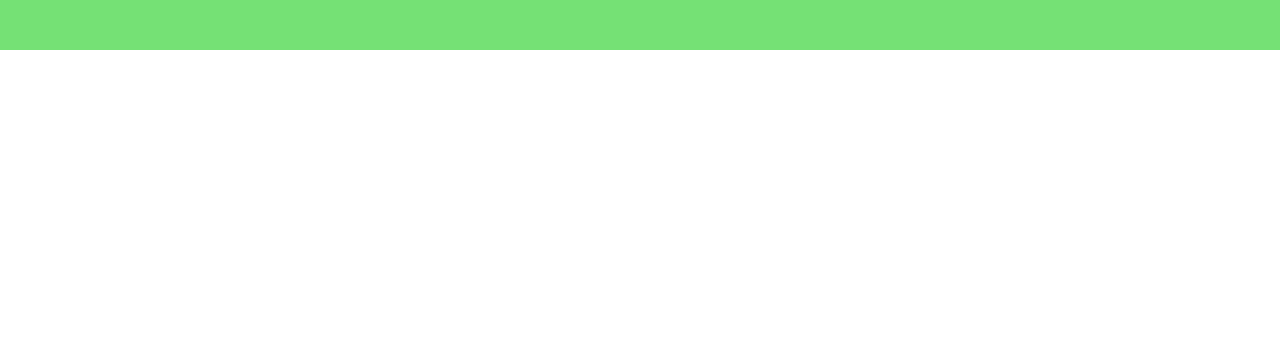
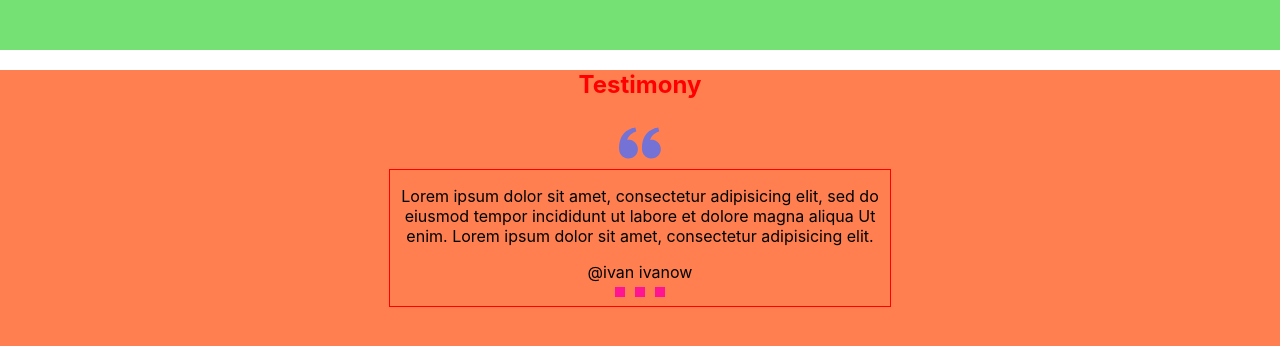
Before and after one commit to MargaritaZh/Portfolio, a React app: page / in a window 1280 px wide. Shown: the part 2444-2790 px from the top of the page. Before the commit the page ends 2494 px from the top, so only its background shows below. Built offline with nearby package versions, Linux system fonts and the light colour scheme.

Commit message:
Testimony

```diff
--- a/src/App.tsx
+++ b/src/App.tsx
@@ -3,6 +3,7 @@
 import {Main} from "./layout/sections/main/Main";
 import {Skills} from "./layout/sections/skills/Skills";
 import {Works} from "./layout/sections/works/Works";
+import {Testimony} from "./layout/sections/testimony/Testimony";
 
 
 function App() {
@@ -12,6 +13,7 @@
             <Main/>
             <Skills/>
             <Works/>
+            <Testimony/>
         </div>
     );
 }
--- /dev/null
+++ b/src/components/slider/Slider.tsx
@@ -0,0 +1,49 @@
+import React from 'react';
+import styled from "styled-components";
+import {FlexWrapper} from "../FlexWrapper";
+
+export const Slider = () => {
+    return (
+        <StyledSlider>
+            <FlexWrapper>
+                <Slid>
+                    <Text>Lorem ipsum dolor sit amet, consectetur adipisicing elit, sed do eiusmod tempor incididunt ut
+                        labore et dolore magna aliqua Ut enim. Lorem ipsum dolor sit amet, consectetur adipisicing
+                        elit.</Text>
+                    <Name>@ivan ivanow</Name>
+                </Slid>
+            </FlexWrapper>
+            <Pagination>
+                <span> </span>
+                <span> </span>
+                <span> </span>
+            </Pagination>
+        </StyledSlider>
+    );
+};
+
+const StyledSlider = styled.div`
+    border: 1px solid red;
+    max-width: 500px;
+    display: flex;
+    flex-direction: column;
+    align-items: center;
+`
+
+const Slid = styled.div`
+    text-align: center;
+`
+
+const Text = styled.p``
+
+const Name = styled.span``
+
+const Pagination = styled.div`
+    span {
+        display: inline-block;
+        width: 10px;
+        height: 10px;
+        margin: 5px;
+        background-color: deeppink;
+    }
+`
--- /dev/null
+++ b/src/layout/sections/testimony/Testimony.tsx
@@ -0,0 +1,23 @@
+import React from 'react';
+import styled from "styled-components";
+import {SectionTitle} from "../../../components/SectionTitle";
+import {Icon} from "../../../components/icon/Icon";
+import {Slider} from "../../../components/slider/Slider";
+import {FlexWrapper} from "../../../components/FlexWrapper";
+
+export const Testimony = () => {
+    return (
+        <StyledTestimony>
+            <SectionTitle>Testimony</SectionTitle>
+            <FlexWrapper direction={"column"} align={"center"}>
+                <Icon iconId={"quote"}/>
+                <Slider/>
+            </FlexWrapper>
+        </StyledTestimony>
+    );
+};
+
+const StyledTestimony = styled.section`
+    background-color: coral;
+    min-height: 50vh;
+`
```
Also changed, not shown: src/assets/images/icons-sprite.svg.
